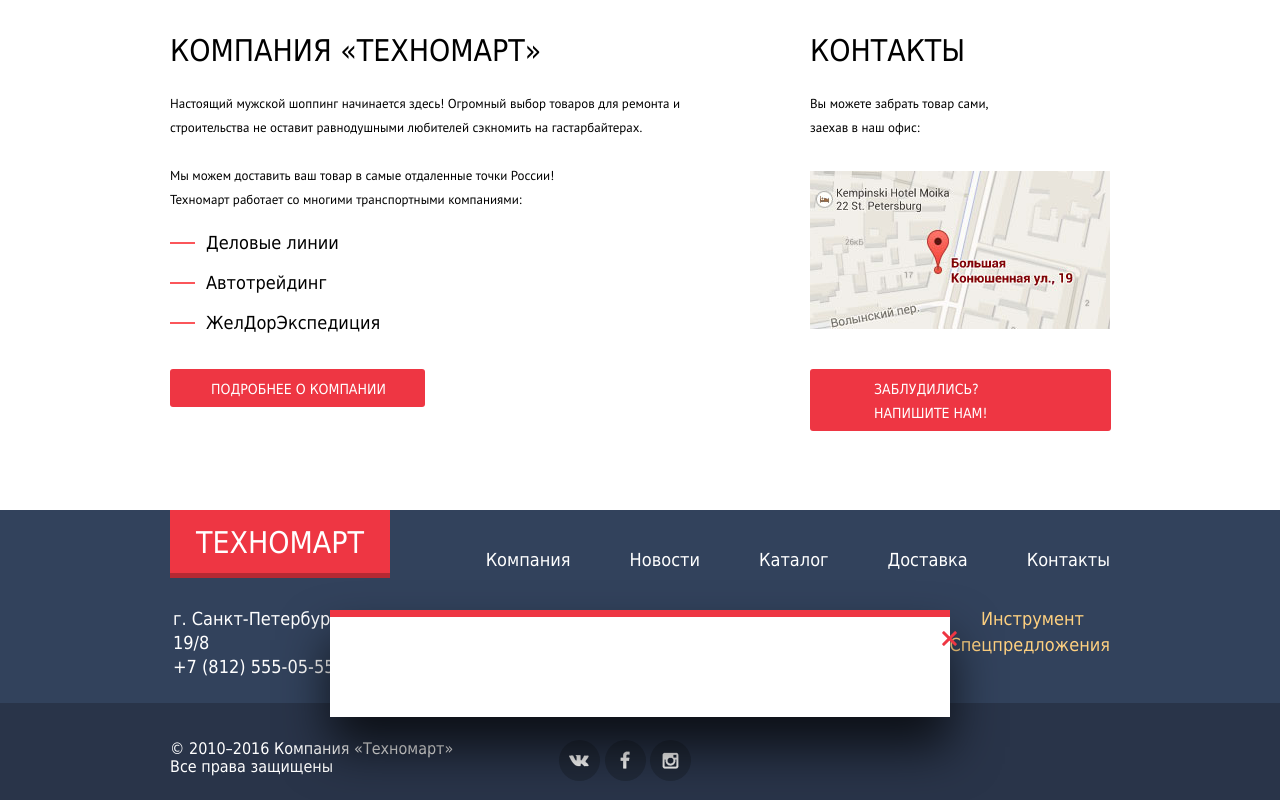
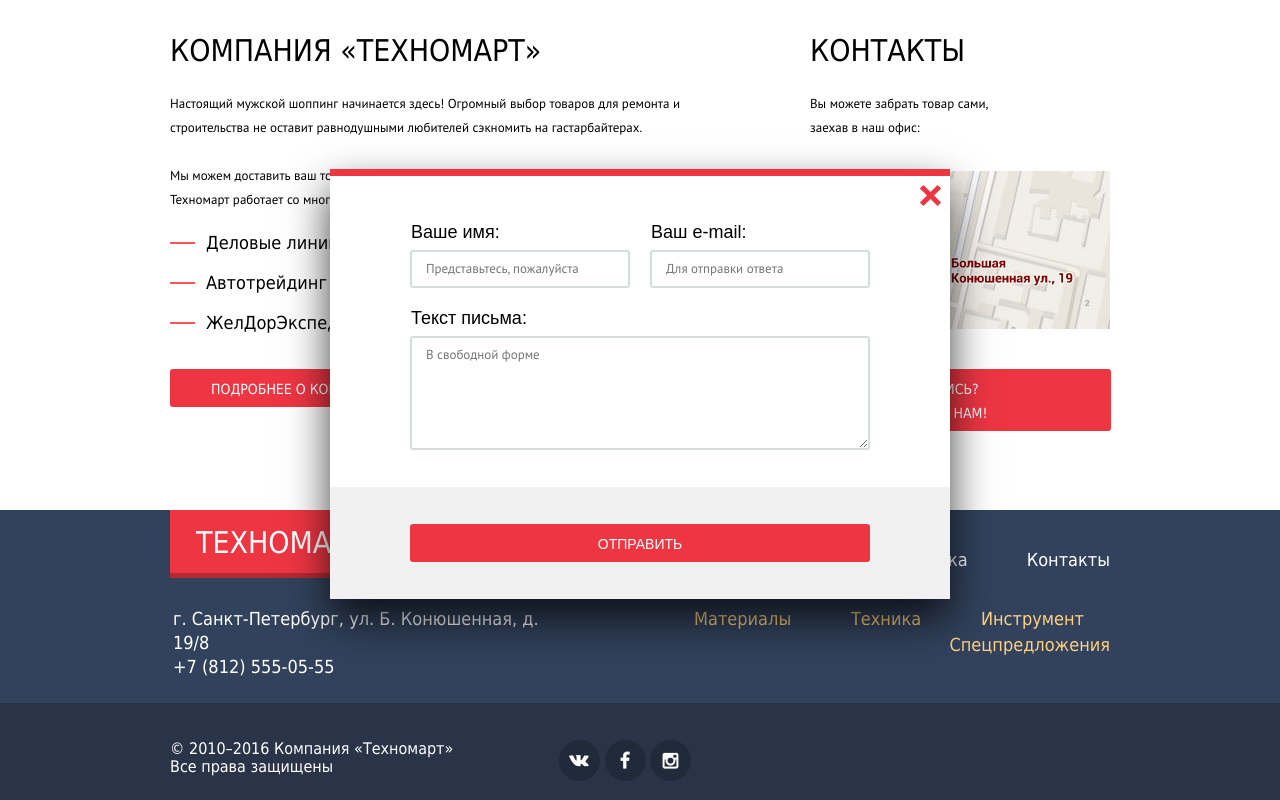
Before and after one commit to andre-ko/technomart, a plain HTML site: page index.html in a window 1280 px wide. Both pictures are taken after a click on the link "ЗАБЛУДИЛИСЬ? НАПИШИТЕ НАМ!". Shown: the part 2442-3242 px from the top of the page. Drawn offline with Linux system fonts and the light colour scheme; a web font is replaced by a local one.

Commit message:
Added: modal feedback form and all its scripts.

```diff
--- a/css/style.css
+++ b/css/style.css
@@ -1998,34 +1998,63 @@
   border: 1px solid #ee3643;
 }
 
+@keyframes zoomIn {
+  from {
+    opacity: 0;
+    -webkit-transform: scale3d(.3, .3, .3);
+    transform: scale3d(.3, .3, .3);
+  }
+
+  50% {
+    opacity: 1;
+  }
+}
+
+@keyframes zoomOut {
+  from {
+    opacity: 1;
+  }
+
+  50% {
+    opacity: 0;
+    -webkit-transform: scale3d(.3, .3, .3);
+    transform: scale3d(.3, .3, .3);
+  }
+
+  to {
+    opacity: 0;
+  }
+}
+
 .modal__form {
-  position: absolute;
-  bottom: 200px;
+  position: fixed;
+  bottom: 201px;
   left: 50%;
+  padding: 0;
+  margin: 0;
+  font-size: 0;
   display: none;
-  width: 460px;
+  min-width: 460px;
   margin-left: -310px;
-  padding: 50px 80px;
   color: #000000;
   background: #ffffff;
   border-top: 7px solid #ee3643;
-  box-shadow: 0 30px 50px rgba(0, 0, 0, 0.7);
+  box-shadow: 0 20px 40px rgba(0, 0, 0, 0.75);
+
 }
 
 .modal__form_show {
   display: block;
+  animation: zoomIn 0.25s;
 }
 
 .modal__form_close {
   position: absolute;
-  top: 10px;
-  right: -10px;
-
-  width: 22px;
-  height: 22px;
-
+  top: 7px;
+  right: 7px;
+  width: 25px;
+  height: 25px;
   font-size: 0;
-
   background-color: transparent;
   border: 0;
   cursor: pointer;
@@ -2036,12 +2065,11 @@
   content: "";
   position: absolute;
   top: 10px;
-  left: 2px;
-
-  width: 19px;
-  height: 3px;
+  left: 0;
+  width: 25px;
+  height: 5px;
   background-color: #ee3643;
-  border-radius: 1px;
+  border-radius: 0;
 }
 
 .modal__form_close::before {
@@ -2052,7 +2080,78 @@
   transform: rotate(-45deg);
 }
 
-
+.input__name,
+.input__email {
+  display: inline-block;
+  margin-top: 44px;
+  margin-bottom: 18px;
+}
+
+.input__name {
+  margin-left: 80px;
+  width: 240px;
+}
+
+.input__email {
+  width: 220px;
+}
+
+.textarea__message {
+  margin-left: 80px;
+  margin-bottom: 25px;
+}
+
+.input__name input,
+.input__email input {
+  width: 220px;
+}
+
+.modal__form input,
+.modal__form textarea {
+  font-family: "PT Sans", sans-serif;
+  color: #999999;
+  font-size: 13px;
+  line-height: 18px;
+  border: 2px solid #d7dcde;
+  border-radius: 3px;
+  box-sizing: border-box;
+  padding: 8px 14px;
+}
+
+.modal__form input:focus,
+.modal__form textarea:focus {
+  border-color: #000000;
+  outline: none;
+}
+
+
+.modal__form label {
+  display: block;
+  padding-left: 1px;
+  margin-bottom: 6px;
+  font-size: 18px;
+  font-family: "Cuprum", sans-serif;
+  font-weight: 400;
+  text-align: left;
+}
+
+.modal__form textarea {
+  min-width: 460px;
+  min-height: 114px;
+  max-height: 120px;
+}
+
+.form__wrapper {
+  display: inline-block;
+  margin: 0;
+  padding: 0;
+  min-width: 620px;
+  min-height: 112px;
+  box-sizing: border-box;
+  text-align: center;
+  background-color: #f1f1f1;
+  vertical-align: middle;
+}
 
 
 
@@ -2384,3 +2483,16 @@
 .btn-next {
   padding: 6px 30px 6px 31px;
 }
+
+.send__btn {
+  margin-top: 37px;
+  border: 0;
+  width: 460px;
+  font-family: "Cuprum", sans-serif;
+  box-sizing: border-box;
+  text-align: center;
+  font-size: 14px;
+  line-height: 18px;
+  padding-top: 11px;
+  padding-bottom: 9px;
+}
--- a/index.html
+++ b/index.html
@@ -293,7 +293,25 @@
     </div>
   </footer>
   <div class="modal__form">
-  <div class="modal__form_close"></div>
+  <button class="modal__form_close"></button>
+      <form class="form" action="https://echo.htmlacademy.ru" method="post">
+        <div class="input__name">
+          <label for="fullname">Ваше имя:</label>
+          <input type="text" name="fullname" id="fullname" placeholder="Представьтесь, пожалуйста">
+        </div>
+        <div class="input__email">
+          <label for="email">Ваш e-mail:</label>
+          <input type="text" name="email" id="email" placeholder="Для отправки ответа">
+        </div>
+        <div class="textarea__message">
+          <label for="message">Текст письма:</label>
+          <textarea name="message" id="message" placeholder="В свободной форме" rows="5"></textarea>
+        </div>
+        <div class="form__wrapper">
+          <button class="btn send__btn" type="submit">Отправить</button>
+        </div>
+      </form>
+    </div>
   </div>
 
   <script>
```
Also changed, not shown: js/scripts.js (added).
